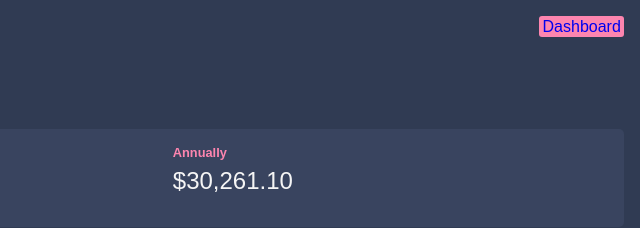
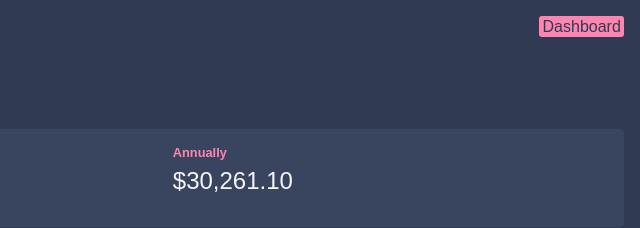
Before and after one commit to morepresent/dashboard_new, a plain HTML site: page index.html in a window 1280 px wide. Shown: the top 228 px of the page, 640-1280 px from the left. Drawn offline with Linux system fonts and the light colour scheme.

Commit message:
Remove unnecessary binary files and update index.html title to 'Dashboard'; add color to dashboard link in styles.css.

```diff
--- a/index.html
+++ b/index.html
@@ -8,7 +8,7 @@
     <link rel="stylesheet" href="styles.css" />
     <meta charset="UTF-8" />
     <meta name="viewport" content="width=device-width, initial-scale=1.0" />
-    <title>Document</title>
+    <title>Dashboard</title>
   </head>
   <body>
     <nav id="menu" class="hidden">
--- a/styles.css
+++ b/styles.css
@@ -95,6 +95,7 @@ a.dashboard-link {
   text-decoration: none;
   padding: 0.1em 0.2em;
   border-radius: 3px;
+  color: #303b53;
 }
 
 a.dashboard-link:visited,
```
Also changed, not shown: 2 other files.
